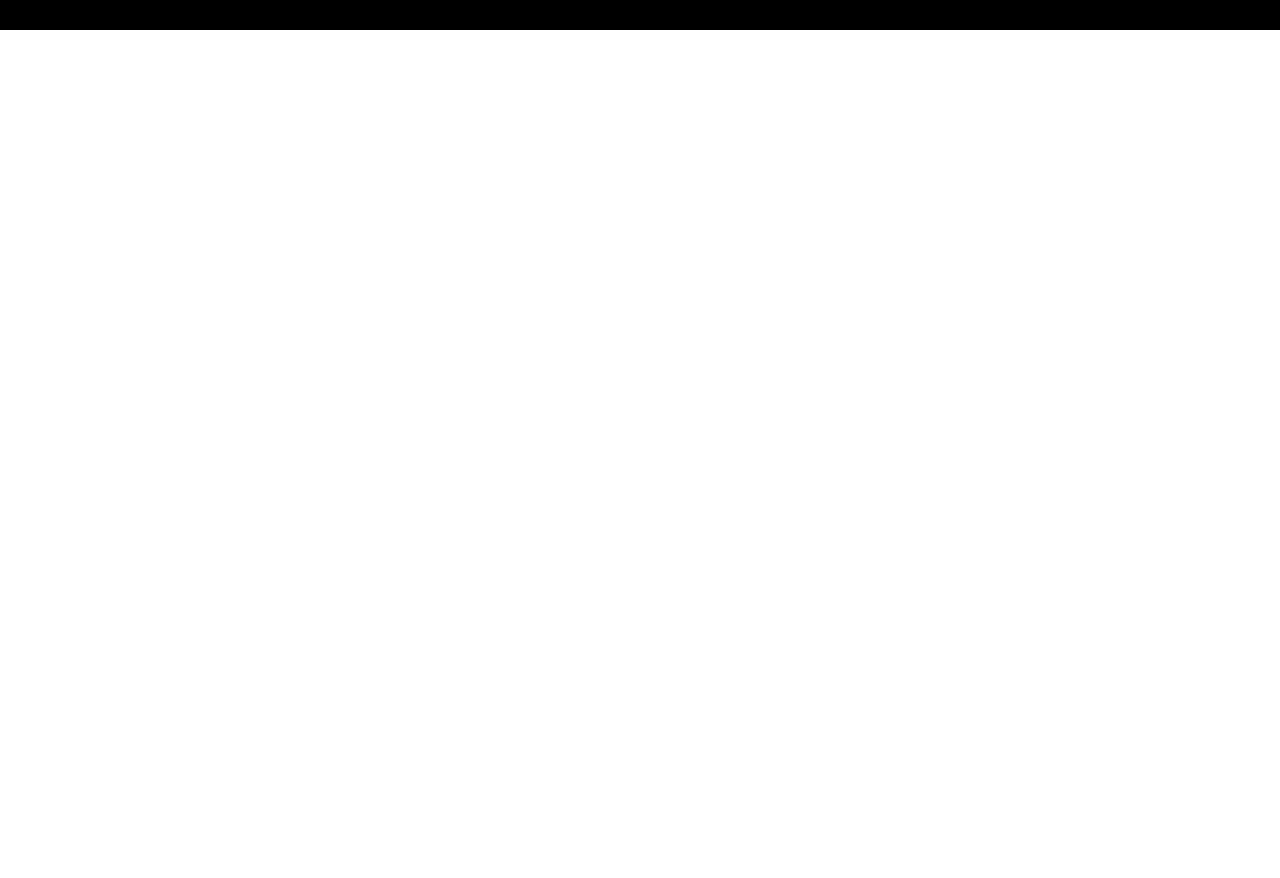
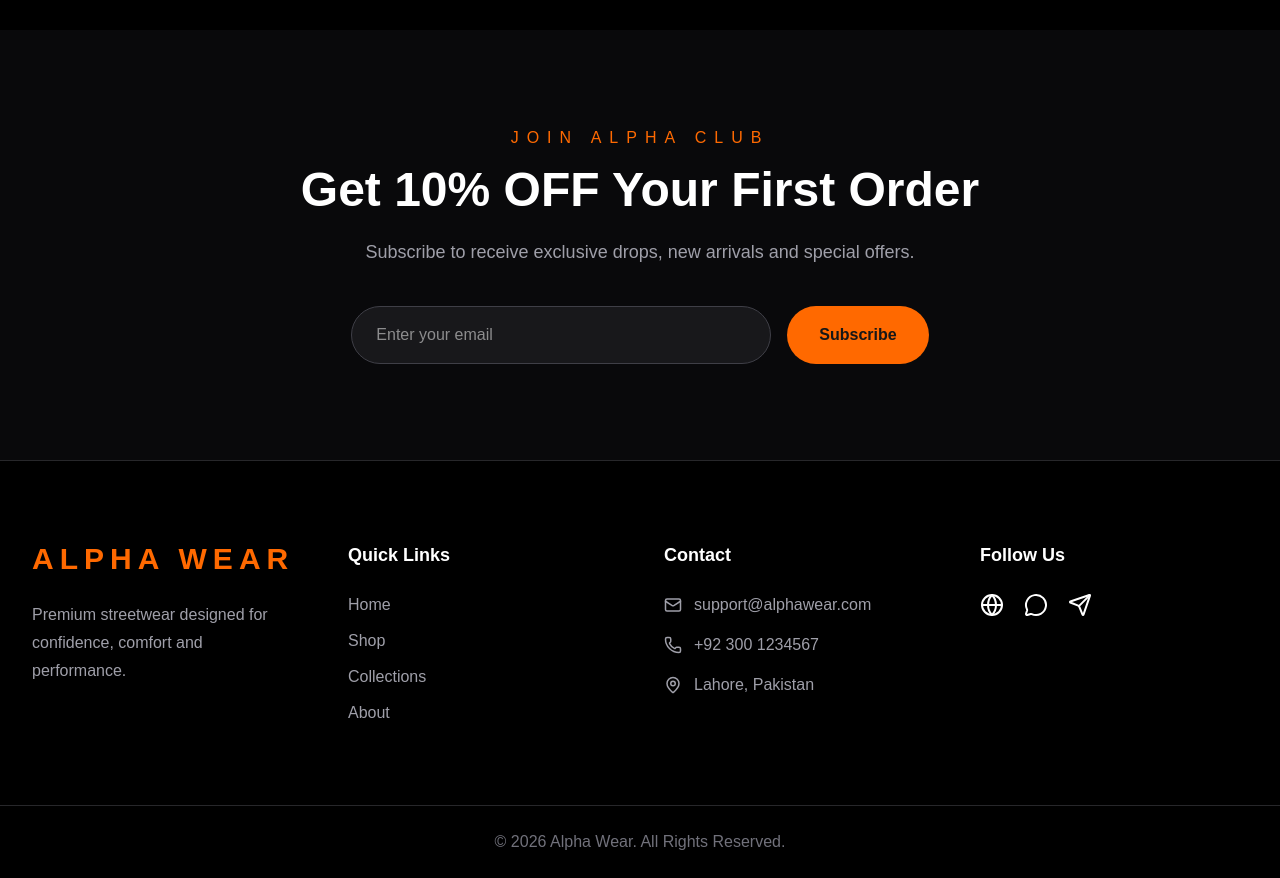
Before and after one commit to Abdu1624/alpha-wear, a Next.js app: page / in a window 1280 px wide. Shown: the part 3860-4738 px from the top of the page. Before the commit the page ends 3890 px from the top, so only its background shows below. Built offline with nearby package versions, Linux system fonts and the light colour scheme.

Commit message:
Fix component errors

```diff
--- a/app/page.tsx
+++ b/app/page.tsx
@@ -4,6 +4,8 @@ import Categories from "@/components/Categories";
 import FeaturedProducts from "@/components/FeaturedProducts";
 import WhyChooseUs from "@/components/WhyChooseUs";
 import Testimonials from "@/components/Testimonials";
+import Newsletter from "@/components/Newsletter";
+import Footer from "@/components/Footer";
 
 export default function Home() {
   return (
@@ -14,6 +16,8 @@ export default function Home() {
       <FeaturedProducts />
       <WhyChooseUs />
       <Testimonials />
+      <Newsletter />
+      <Footer />
     </>
   );
 }
--- a/components/Categories.tsx
+++ b/components/Categories.tsx
@@ -50,10 +50,10 @@ export default function Categories() {
                 alt={category.title}
                 width={700}
                 height={900}
-                className="w-full h-[500px] object-cover transition-transform duration-700 group-hover:scale-110"
+                className="w-full h-125 object-cover transition-transform duration-700 group-hover:scale-110"
               />
 
-              <div className="absolute inset-0 bg-gradient-to-t from-black via-black/20 to-transparent" />
+              <div className="absolute inset-0 bg-linear-to-t from-black via-black/20 to-transparent" />
 
               <div className="absolute bottom-8 left-8">
                 <h3 className="text-3xl font-black text-white">
--- a/components/FeaturedProducts.tsx
+++ b/components/FeaturedProducts.tsx
@@ -56,7 +56,7 @@ export default function FeaturedProducts() {
                   alt={product.name}
                   width={600}
                   height={800}
-                  className="w-full h-[420px] object-cover transition duration-700 group-hover:scale-110"
+                  className="w-full h-105 object-cover transition duration-700 group-hover:scale-110"
                 />
 
                 <span className="absolute top-5 left-5 bg-orange-500 px-3 py-1 rounded-full text-xs font-bold">
--- a/components/Footer.tsx
+++ b/components/Footer.tsx
@@ -1,7 +1,90 @@
+import {
+  Globe,
+  MessageCircle,
+  Send,
+  Mail,
+  Phone,
+  MapPin,
+} from "lucide-react";
+
 export default function Footer() {
   return (
-    <footer className="bg-black border-t border-zinc-800 text-center text-gray-400 py-8">
-      © 2026 Alpha Wear. All Rights Reserved.
+    <footer className="bg-black border-t border-zinc-800 text-white">
+      <div className="max-w-7xl mx-auto px-8 py-20 grid md:grid-cols-4 gap-12">
+
+        {/* Logo */}
+        <div>
+          <h2 className="text-3xl font-black tracking-[6px] text-orange-500">
+            ALPHA WEAR
+          </h2>
+
+          <p className="text-zinc-400 mt-6 leading-7">
+            Premium streetwear designed for confidence, comfort and performance.
+          </p>
+        </div>
+
+        {/* Quick Links */}
+        <div>
+          <h3 className="font-bold text-lg mb-6">Quick Links</h3>
+
+          <ul className="space-y-3 text-zinc-400">
+            <li><a href="#" className="hover:text-orange-500">Home</a></li>
+            <li><a href="#" className="hover:text-orange-500">Shop</a></li>
+            <li><a href="#" className="hover:text-orange-500">Collections</a></li>
+            <li><a href="#" className="hover:text-orange-500">About</a></li>
+          </ul>
+        </div>
+
+        {/* Contact */}
+        <div>
+          <h3 className="font-bold text-lg mb-6">Contact</h3>
+
+          <div className="space-y-4 text-zinc-400">
+
+            <div className="flex gap-3 items-center">
+              <Mail size={18} />
+              support@alphawear.com
+            </div>
+
+            <div className="flex gap-3 items-center">
+              <Phone size={18} />
+              +92 300 1234567
+            </div>
+
+            <div className="flex gap-3 items-center">
+              <MapPin size={18} />
+              Lahore, Pakistan
+            </div>
+
+          </div>
+        </div>
+
+        {/* Social */}
+        <div>
+          <h3 className="font-bold text-lg mb-6">Follow Us</h3>
+
+          <div className="flex gap-5">
+
+            <a href="#" className="hover:text-orange-500">
+              <Globe />
+            </a>
+
+            <a href="#" className="hover:text-orange-500">
+              <MessageCircle />
+            </a>
+
+            <a href="#" className="hover:text-orange-500">
+              <Send />
+            </a>
+
+          </div>
+        </div>
+
+      </div>
+
+      <div className="border-t border-zinc-800 py-6 text-center text-zinc-500">
+        © 2026 Alpha Wear. All Rights Reserved.
+      </div>
     </footer>
   );
 }
--- /dev/null
+++ b/components/Newsletter.tsx
@@ -0,0 +1,33 @@
+export default function Newsletter() {
+  return (
+    <section className="bg-zinc-950 py-24 px-6">
+      <div className="max-w-4xl mx-auto text-center">
+
+        <p className="uppercase tracking-[8px] text-orange-500">
+          Join Alpha Club
+        </p>
+
+        <h2 className="text-5xl font-black text-white mt-4">
+          Get 10% OFF Your First Order
+        </h2>
+
+        <p className="text-zinc-400 mt-6 text-lg">
+          Subscribe to receive exclusive drops, new arrivals and special offers.
+        </p>
+
+        <div className="mt-10 flex flex-col md:flex-row gap-4 justify-center">
+          <input
+            type="email"
+            placeholder="Enter your email"
+            className="px-6 py-4 rounded-full bg-zinc-900 border border-zinc-700 text-white outline-none md:w-105"
+          />
+
+          <button className="bg-orange-500 hover:bg-orange-600 px-8 py-4 rounded-full font-bold transition">
+            Subscribe
+          </button>
+        </div>
+
+      </div>
+    </section>
+  );
+}
```
